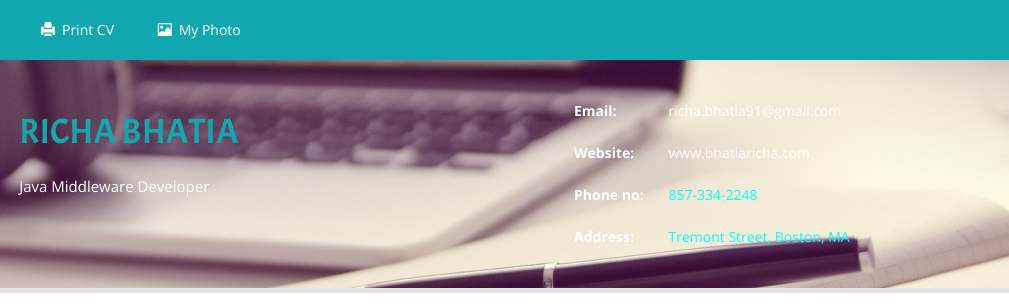
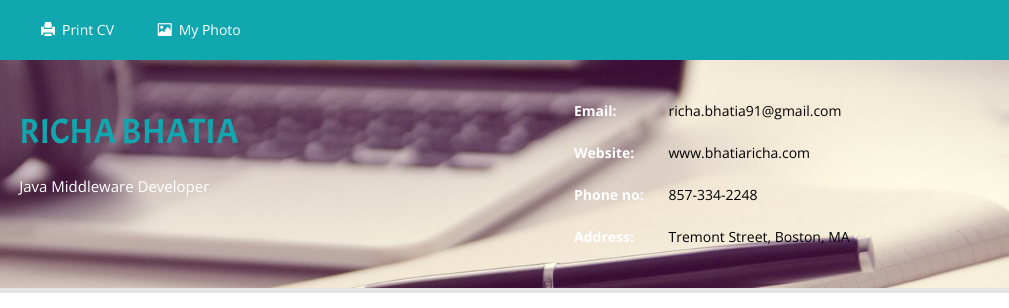
Before and after one commit to Richbh7/OnlineResume, a plain HTML site: page index.html in a window 1280 px wide. Shown: the top 308 px of the page, 271-1280 px from the left. Drawn offline with nearby package versions, Linux system fonts and the light colour scheme.

Commit message:
Changing color to black in header

```diff
--- a/index.html
+++ b/index.html
@@ -109,10 +109,10 @@
 				<li style="color: white;">Address: </li>
 			</ul>
 			<ul class="list-right">
-				<li style="color: cyan;"><a href="mailto:richa.bhatia91@gmail.com">richa.bhatia91@gmail.com</a></li>
-				<li style="color: cyan;"><a href="mailto:www.bhatiaricha.com">www.bhatiaricha.com</a></li>
-				<li style="color: cyan;">857-334-2248</li>
-				<li style="color: cyan;">Tremont Street, Boston, MA</li>
+				<li><a href="mailto:richa.bhatia91@gmail.com" style="color: black;">richa.bhatia91@gmail.com</a></li>
+				<li><a href="mailto:www.bhatiaricha.com" style="color: black;">www.bhatiaricha.com</a></li>
+				<li style="color: black;">857-334-2248</li>
+				<li style="color: black;">Tremont Street, Boston, MA</li>
 			</ul>
 			<div class="clearfix"></div>
 		</div>
```
